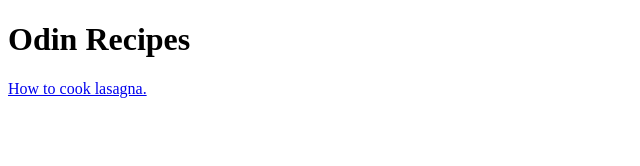
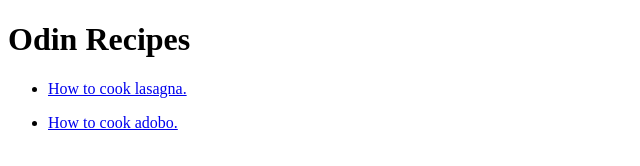
Before and after one commit to Krammm08/HTML-Odin-Project, a plain HTML site: page index.html in a window 1280 px wide. Shown: the whole page, without its empty margins (0-640 px from the left). Drawn offline with Linux system fonts and the light colour scheme.

Commit message:
I added a new recipe It's about cooking adobo

```diff
--- a/index.html
+++ b/index.html
@@ -7,10 +7,17 @@
   </head>
   <body>
     <h1>Odin Recipes</h1>
-    <p>
-      <a href="../lasagna.html" target="_blank" rel="noopener noreferrer"
-        >How to cook lasagna.</a
-      >
-    </p>
+    <ul>
+      <li>
+        <p>
+          <a href="../lasagna.html" target="_blank" rel="noopener noreferrer"
+            >How to cook lasagna.</a
+          >
+        </p>
+      </li>
+      <li>
+        <p><a href="../adobo.html">How to cook adobo.</a></p>
+      </li>
+    </ul>
   </body>
 </html>
```
